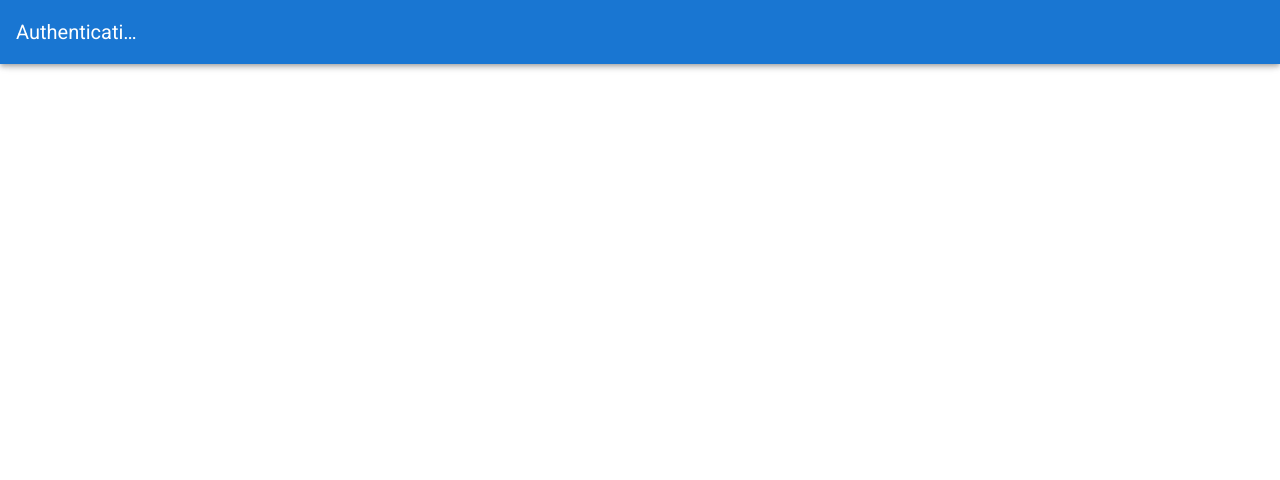
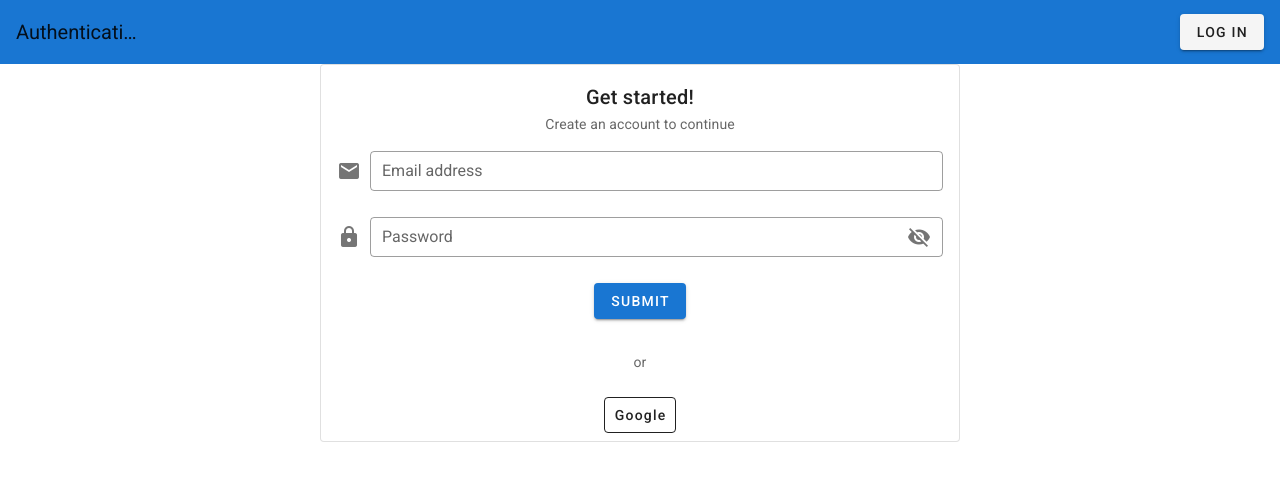
Before and after one commit to silasjimmy/Vuejs-with-firebase-authentication, a Vue app: page /sign-up in a window 1280 px wide. Shown: the top 480 px of the page. Built offline with nearby package versions, Linux system fonts and the light colour scheme.

Commit message:
add: create authentication views

```diff
--- a/src/App.vue
+++ b/src/App.vue
@@ -1,7 +1,11 @@
 <template>
   <v-app>
-    <v-app-bar app color="primary" dark>
+    <v-app-bar app elevate-on-scroll color="primary">
       <v-app-bar-title>Authentication</v-app-bar-title>
+
+      <v-spacer></v-spacer>
+
+      <v-btn link to="/sign-in">Log in</v-btn>
     </v-app-bar>
 
     <v-main>
@@ -17,4 +21,7 @@ export default {
 </script>
 
 <style>
+html {
+  overflow: auto !important;
+}
 </style>
--- a/src/router/index.js
+++ b/src/router/index.js
@@ -2,6 +2,8 @@ import Vue from 'vue'
 import VueRouter from 'vue-router'
 import Home from '../views/Home.vue'
 import About from '../views/About.vue'
+import SignIn from '../views/SignIn.vue'
+import SignUp from '../views/SignUp.vue'
 
 Vue.use(VueRouter)
 
@@ -17,6 +19,16 @@ const routes = [
     component: About
   },
   {
+    path: '/sign-in',
+    name: 'sign-in',
+    component: SignIn
+  },
+  {
+    path: '/sign-up',
+    name: 'sign-up',
+    component: SignUp
+  },
+  {
     path: '/',
     redirect: '/home'
   },
--- a/src/views/Home.vue
+++ b/src/views/Home.vue
@@ -1,7 +1,13 @@
 <template>
-  <div class="home">
-    <h1>Home page</h1>
-  </div>
+  <v-container class="text-center">
+    <p>
+      Lorem ipsum dolor sit amet consectetur adipisicing elit. Molestiae fuga
+      harum aspernatur a sequi facere? Vel culpa mollitia eos, quam, tempora in
+      beatae esse dolorum voluptate, quibusdam perferendis aliquid est.
+    </p>
+
+    <v-btn link to="/sign-up">Register</v-btn>
+  </v-container>
 </template>
 
 <script>
--- /dev/null
+++ b/src/views/SignIn.vue
@@ -0,0 +1,56 @@
+<template>
+  <v-card outlined class="mx-auto" :width="cardWidth">
+    <v-card-title class="justify-center">Welcome back!</v-card-title>
+    <v-card-subtitle class="text-center">Log in to continue</v-card-subtitle>
+    <v-card-text class="text-center">
+      <v-text-field
+        outlined
+        dense
+        prepend-icon="mdi-email"
+        label="Email address"
+        type="email"
+        v-model="email"
+      ></v-text-field>
+      <v-text-field
+        outlined
+        dense
+        prepend-icon="mdi-lock"
+        append-icon="mdi-eye-off"
+        label="Password"
+        type="password"
+        v-model="password"
+      ></v-text-field>
+      <v-btn color="primary" @click="emailLogin">Submit</v-btn>
+    </v-card-text>
+    <v-card-text class="text-center">or</v-card-text>
+    <v-card-actions class="justify-center">
+      <v-btn outlined class="text-none" @click="googleLogin">Google</v-btn>
+    </v-card-actions>
+  </v-card>
+</template>
+
+<script>
+export default {
+  name: "SignIn",
+  title: "Sign in",
+  data() {
+    return {
+      email: "",
+      password: "",
+    };
+  },
+  methods: {
+    emailLogin() {
+      console.log(this.email, this.password);
+    },
+    googleLogin() {
+      console.log("Login!");
+    },
+  },
+  computed: {
+    cardWidth() {
+      return "50vw";
+    },
+  },
+};
+</script>
--- /dev/null
+++ b/src/views/SignUp.vue
@@ -0,0 +1,58 @@
+<template>
+  <v-card outlined class="mx-auto" :width="cardWidth">
+    <v-card-title class="justify-center">Get started!</v-card-title>
+    <v-card-subtitle class="text-center"
+      >Create an account to continue</v-card-subtitle
+    >
+    <v-card-text class="text-center">
+      <v-text-field
+        outlined
+        dense
+        prepend-icon="mdi-email"
+        label="Email address"
+        type="email"
+        v-model="email"
+      ></v-text-field>
+      <v-text-field
+        outlined
+        dense
+        prepend-icon="mdi-lock"
+        append-icon="mdi-eye-off"
+        label="Password"
+        type="password"
+        v-model="password"
+      ></v-text-field>
+      <v-btn color="primary" @click="emailCreate">Submit</v-btn>
+    </v-card-text>
+    <v-card-text class="text-center">or</v-card-text>
+    <v-card-actions class="justify-center">
+      <v-btn outlined class="text-none" @click="googleCreate">Google</v-btn>
+    </v-card-actions>
+  </v-card>
+</template>
+
+<script>
+export default {
+  name: "SignUp",
+  title: "Sign up",
+  data() {
+    return {
+      email: "",
+      password: "",
+    };
+  },
+  methods: {
+    emailCreate() {
+      console.log(this.email, this.password);
+    },
+    googleCreate() {
+      console.log("Create account!");
+    },
+  },
+  computed: {
+    cardWidth() {
+      return "50vw";
+    },
+  },
+};
+</script>
```
Also changed, not shown: src/components/AuthForm.vue (deleted, +0 -13 lines).
